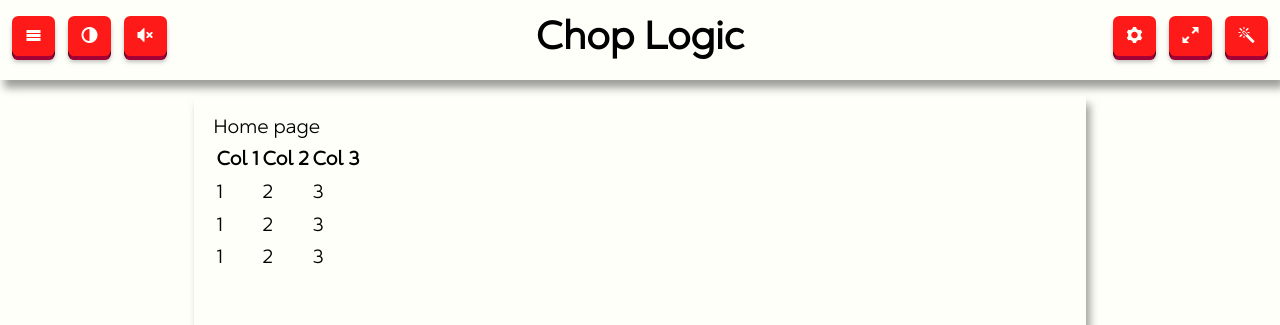
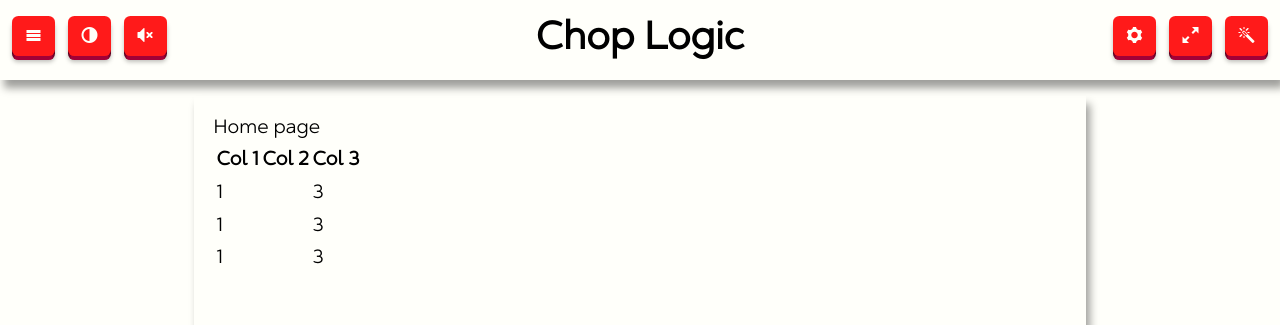
Before and after one commit to SavouryGin/chop_logic, a React app: page / in a window 1280 px wide. Shown: the top 325 px of the page. Built offline with nearby package versions, Linux system fonts and the light colour scheme.

Commit message:
ts-37: add getDataCellsValues function

```diff
--- /dev/null
+++ b/src/components/table/helpers.ts
@@ -0,0 +1,11 @@
+import { TableColumnProps, TableDataItem } from 'types/table';
+
+export function getDataCellsValues(tableRow: TableDataItem, columns: TableColumnProps[]): string[] {
+  const values = [];
+  for (const column of columns) {
+    const value = !column.field ? '' : tableRow[column.field];
+    values.push(value as string);
+  }
+
+  return values;
+}
--- a/src/components/table/index.tsx
+++ b/src/components/table/index.tsx
@@ -1,31 +1,11 @@
 import React from 'react';
 import formatClassName from 'helpers/formatters/format-class-name';
-import { ComponentProps } from 'types';
+import { TableProps } from 'types/table';
 import { useAppSelector } from 'hooks';
 import { settingsSelectors } from 'store/settings/selectors';
+import { getDataCellsValues } from './helpers';
 
 import './styles.scss';
-
-export type TableDataItem = {
-  id: string;
-  [key: string]: unknown;
-};
-
-export type TableProps = ComponentProps & {
-  columns: TableColumnProps[];
-  data: TableDataItem[];
-};
-
-export type TableColumnProps = {
-  // The field to which the column is bound
-  field?: string;
-  // The title of the column
-  title?: string;
-  // The width of the column (in pixels)
-  width?: string | number;
-  //The format that is applied to the value before it is displayed
-  format?: string;
-};
 
 function Table({ columns, data, ...rest }: TableProps): React.ReactElement {
   const isDarkMode = useAppSelector(settingsSelectors.getIsDarkMode);
@@ -36,15 +16,10 @@ function Table({ columns, data, ...rest }: TableProps): React.ReactElement {
   });
 
   const rows = data.map((item) => {
-    const values = [];
-    for (const column of columns) {
-      if (!column.field) continue;
-      const value = item[column.field];
-      values.push(value);
-    }
+    const values = getDataCellsValues(item, columns);
 
     const dataCells = values.map((value, index) => {
-      return <td key={`${item.id}_${index}`}>{value as string}</td>;
+      return <td key={`${item.id}_${index}`}>{value}</td>;
     });
 
     return (
--- a/src/pages/home/index.tsx
+++ b/src/pages/home/index.tsx
@@ -1,17 +1,14 @@
-import Table, { TableColumnProps, TableDataItem } from 'components/table';
+import Table from 'components/table';
 import React from 'react';
+import { TableColumnProps, TableDataItem } from 'types/table';
 
 import './styles.scss';
 
-const testColumns: TableColumnProps[] = [
-  { title: 'Col 1', field: 'field1' },
-  { title: 'Col 2', field: 'field2' },
-  { title: 'Col 3', field: 'field3' },
-];
+const testColumns: TableColumnProps[] = [{ title: 'Col 1', field: 'field1' }, { title: 'Col 2' }, { title: 'Col 3', field: 'field3' }];
 const testData: TableDataItem[] = [
-  { id: '1', field1: 1, field2: 2, field3: 3, field4: 4 },
-  { id: '2', field1: 1, field2: 2, field3: 3, field4: 4 },
-  { id: '3', field1: 1, field2: 2, field3: 3, field4: 4 },
+  { id: 'row1', field1: 1, field2: 2, field3: 3, field4: 4 },
+  { id: 'row2', field1: 1, field2: 2, field3: 3, field4: 4 },
+  { id: 'row3', field1: 1, field2: 2, field3: 3, field4: 4 },
 ];
 
 function Home(): React.ReactElement {
--- /dev/null
+++ b/src/types/table.ts
@@ -0,0 +1,20 @@
+import { ComponentProps } from './general';
+
+export type TableProps = ComponentProps & {
+  columns: TableColumnProps[];
+  data: TableDataItem[];
+};
+
+export type TableColumnProps = {
+  // The field to which the column is bound
+  field?: string;
+  // The title of the column
+  title?: string;
+  // The width of the column (in pixels)
+  width?: number;
+};
+
+export type TableDataItem = {
+  id: string;
+  [key: string]: unknown;
+};
```
